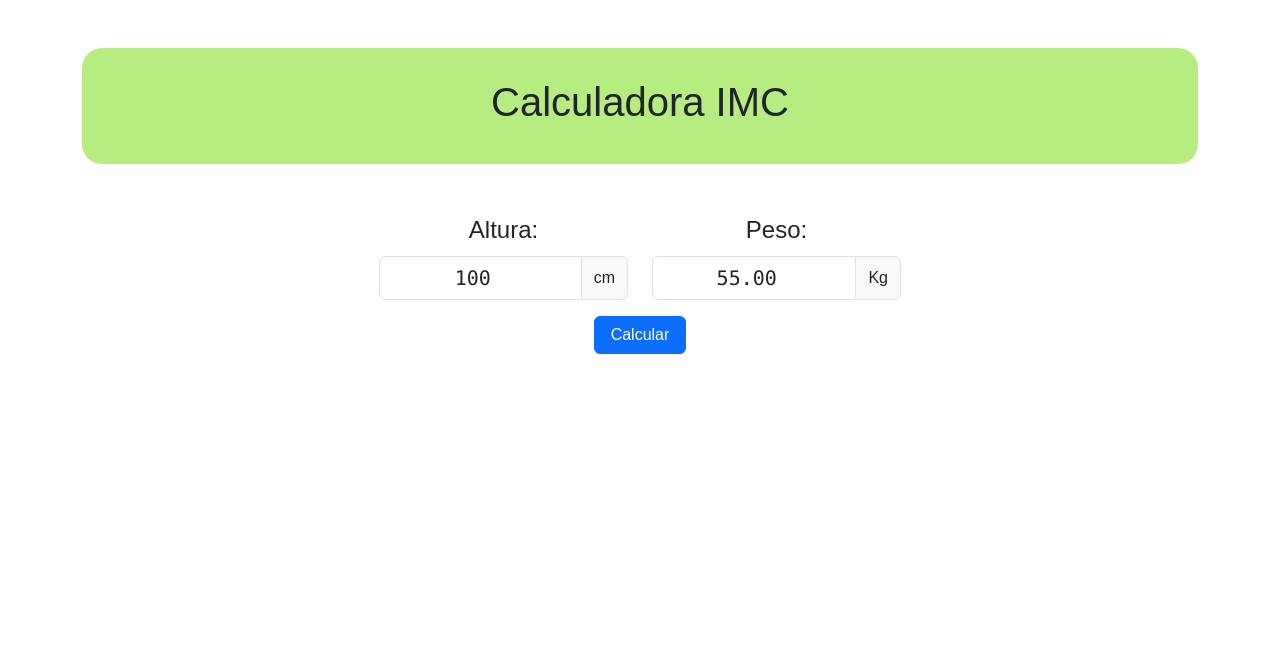
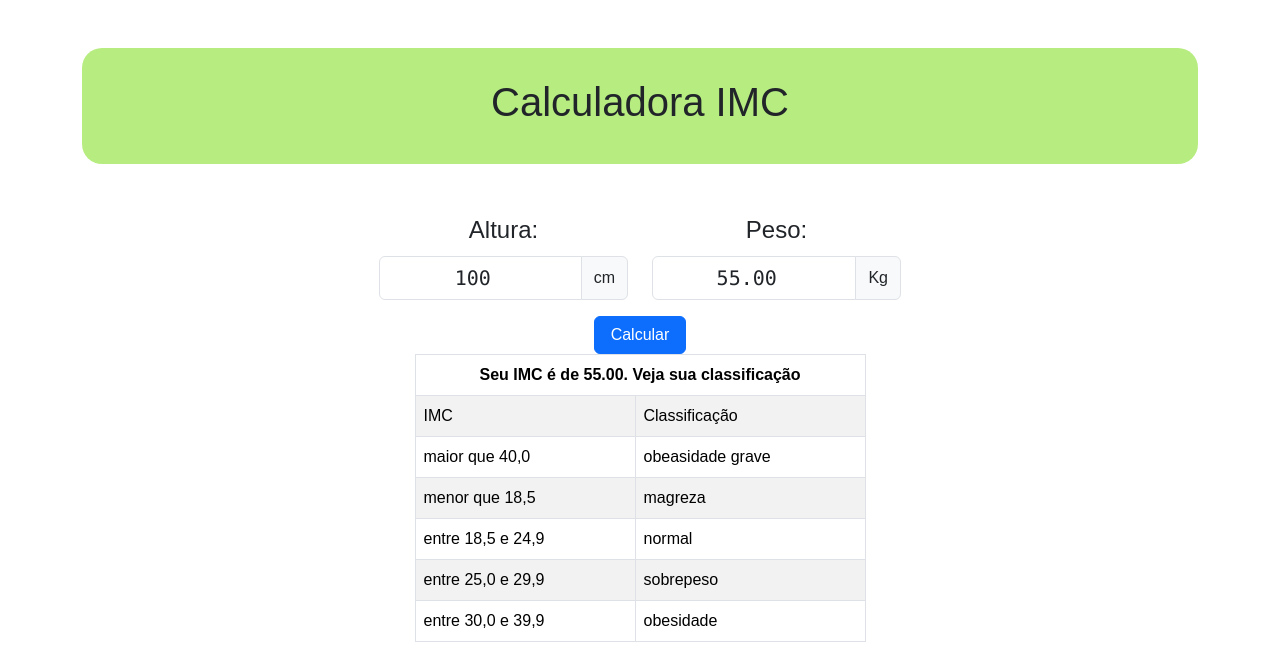
Before and after one commit to MarioHBS/calculadora_imc_react, a React (Vite) app: page / in a window 1280 px wide. Shown: the top 666 px of the page. Built offline with nearby package versions, Linux system fonts and the light colour scheme.

Commit message:
criar componente da Tabela onde mostra os resultados

```diff
--- a/src/App.jsx
+++ b/src/App.jsx
@@ -6,6 +6,7 @@ import Row from 'react-bootstrap/Row';
 import Col from 'react-bootstrap/Col';
 
 import Form from './components/Form'
+import Table from './components/Result'
 
 // import './App.css'
 
@@ -18,6 +19,12 @@ function App() {
   const handleInputChanges = (key, value) => {
     setInputValues({...inputValues, [key]: value});
   }
+
+  const imcCalc = () => {
+    const tHgt = inputValues.height / 100;
+    console.log(`Altura ${tHgt} | Peso ${inputValues.weight} `);
+    return parseFloat((inputValues.weight) / (tHgt*tHgt)).toFixed(2);
+  };
 
   return (
     <Container>
@@ -33,6 +40,7 @@ function App() {
       </header>
       <main>
         <Form inputs={inputValues} onInputChange={handleInputChanges} />
+        <Table imc={imcCalc()}/>
       </main>
     </Container>
   )
--- a/src/components/Result/index.jsx
+++ b/src/components/Result/index.jsx
@@ -1 +1,55 @@
-export default () => {}
+import 'bootstrap/dist/css/bootstrap.min.css'
+import Row from 'react-bootstrap/Row';
+import Col from 'react-bootstrap/Col';
+import Table from 'react-bootstrap/Table';
+
+export default ({ imc }) => {
+    const classification = {
+        18.5: {
+            imc: 'menor que 18,5',
+            description: 'magreza'
+        },
+        24.9: {
+            imc: 'entre 18,5 e 24,9',
+            description: 'normal'
+        },
+        29.9: {
+            imc: 'entre 25,0 e 29,9',
+            description: 'sobrepeso'
+        },
+        39.9: {
+            imc: 'entre 30,0 e 39,9',
+            description: 'obesidade'
+        },
+        100: {
+            imc: 'maior que 40,0',
+            description: 'obeasidade grave'
+        }
+    }
+
+    return (
+        <Row className='justify-content-center'>
+            <Col xs={5}>
+                <Table striped bordered>
+                    <thead>
+                        <tr>
+                            <th colSpan={2} className='text-center'>Seu IMC é de { imc }. Veja sua classificação</th>
+                        </tr>
+                    </thead>
+                    <tbody>
+                        <tr>
+                            <td>IMC</td>
+                            <td>Classificação</td>
+                        </tr>
+                        { Object.entries(classification).map(([key, item]) => (
+                            <tr key={key}>
+                                <td>{ item.imc }</td>
+                                <td>{ item.description }</td>
+                            </tr>
+                        )) }
+                    </tbody>
+                </Table>
+            </Col>
+        </Row>
+    );
+}
```
